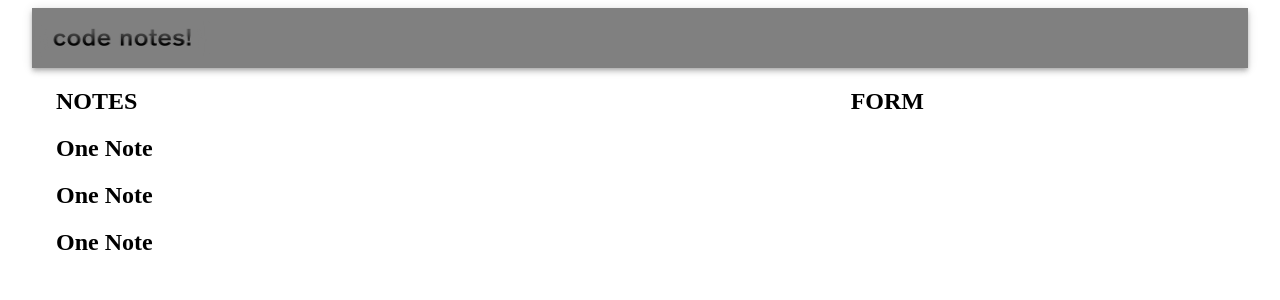
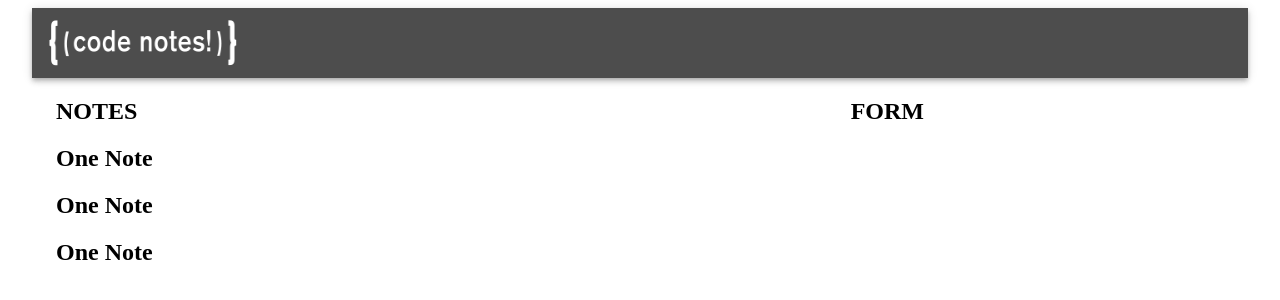
Before and after one commit to malmossa/Code-Notes, a React (Create React App) app in the folder client/: page / in a window 1280 px wide. Shown: the top 300 px of the page. Built offline with nearby package versions, Linux system fonts and the light colour scheme.

Commit message:
Completed

```diff
--- a/client/src/App.js
+++ b/client/src/App.js
@@ -1,19 +1,16 @@
 import React from 'react';
 import { Container, AppBar, Typography, Grid, Grow, ThemeProvider } from '@material-ui/core';
 
-
+import Header from './components/Header/Header';
 import Form from './components/Form/Form';
 import Notes from './components/Notes/Notes';
-import logo from './images/code-notes-logo.png';
 import CustomTheme from './CustomTheme';
 
 const App = () => {
   return (
     <ThemeProvider theme={CustomTheme}>
       <Container maxWidth="lg">
-        <AppBar position="static" color="primary">
-          <img src={logo} alt="code notes" height="60" width="180" />
-        </AppBar>
+        <Header />
         <Grow in>
           <Container>
             <Grid container justify="space-between" alignItems="stretch" spacing={3}>
--- a/client/src/CustomTheme.js
+++ b/client/src/CustomTheme.js
@@ -3,10 +3,10 @@ import { createMuiTheme } from '@material-ui/core';
 const CustomTheme = createMuiTheme ({
   palette: {
     primary:{
-      main: '#808080',
+      main: '#4d4d4d',
     },
     secondary:{
-      main: '#708090',
+      main: '#586674',
     }
   }
 });
--- a/client/src/components/Header/Header.js
+++ b/client/src/components/Header/Header.js
@@ -1,7 +1,16 @@
 import React from 'react';
+import { AppBar } from '@material-ui/core';
+
+import Logo from '../../images/code-notes-logo.png'
+import useStyles from './styles';
 
 const Header = () => {
+  const classes = useStyles();
   return (
+    <AppBar className={classes.root} position="static">
+      <img className={classes.logo} src={Logo} alt="code notes" />
+    </AppBar>
+  )
+};
 
-  )
-}
+export default Header;
--- /dev/null
+++ b/client/src/components/Header/styles.js
@@ -0,0 +1,13 @@
+import { makeStyles } from '@material-ui/core/styles';
+
+export default makeStyles((theme) => ({
+  root: {
+    background: 'primary'
+  },
+  logo: {
+    margin: 5,
+    marginLeft: 10,
+    height: 60,
+    width: 200
+  }
+}));
```
Also changed, not shown: client/src/images/code-notes-logo.png, 1 other file (tests, documents, lock files or other folders).
